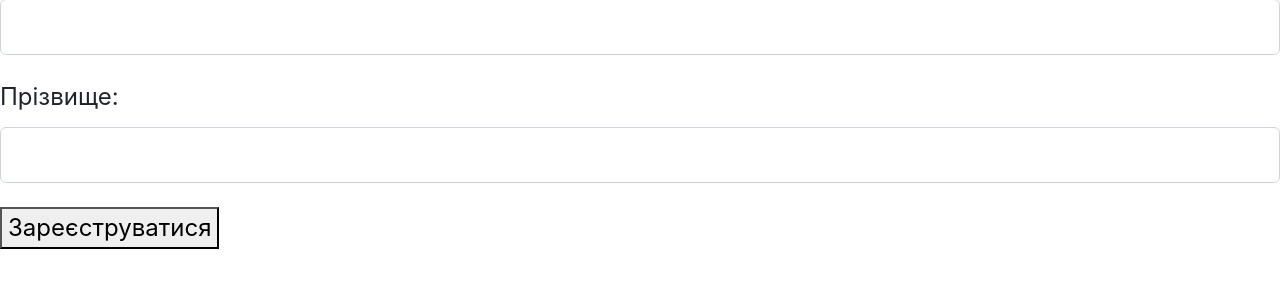
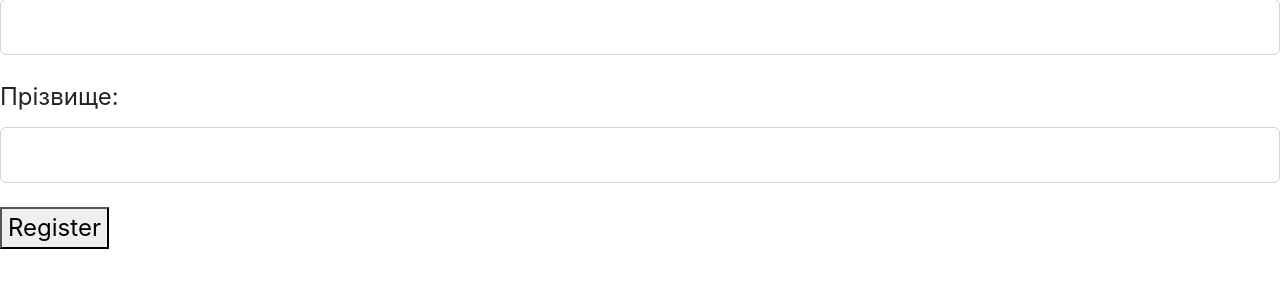
Before and after one commit to Kastet6398/pylearn1, a Django app: page /accounts/registration/ in a window 1280 px wide. Shown: the part 645-930 px from the top of the page. Run offline with Django 4.2, Linux system fonts and the light colour scheme; data comes from the database, SQL or seed files in the repository.

Commit message:
Update register.html

```diff
--- a/accounts/templates/accounts/register.html
+++ b/accounts/templates/accounts/register.html
@@ -1,7 +1,7 @@
 {% extends "main/base.html" %}
 
 {% block title %}
-    Реєстрація
+    Register
 {% endblock %}
 
 {% block content %}
@@ -9,11 +9,8 @@
 <form method="post">
   {% csrf_token %}
 
-  {% for field in form %}
-    <p><label class="form-label" for="{{ field.id_for_label }}">{{ field.label }}:</label>{{ field }}</p>
-    <div class="form-error">{{ field.errors }}</div>
-  {% endfor %}
-  <button type="submit">Зареєструватися</button>
+  {{ form.as_p }}
+  <button type="submit">Register</button>
 
 </form>
 
```
